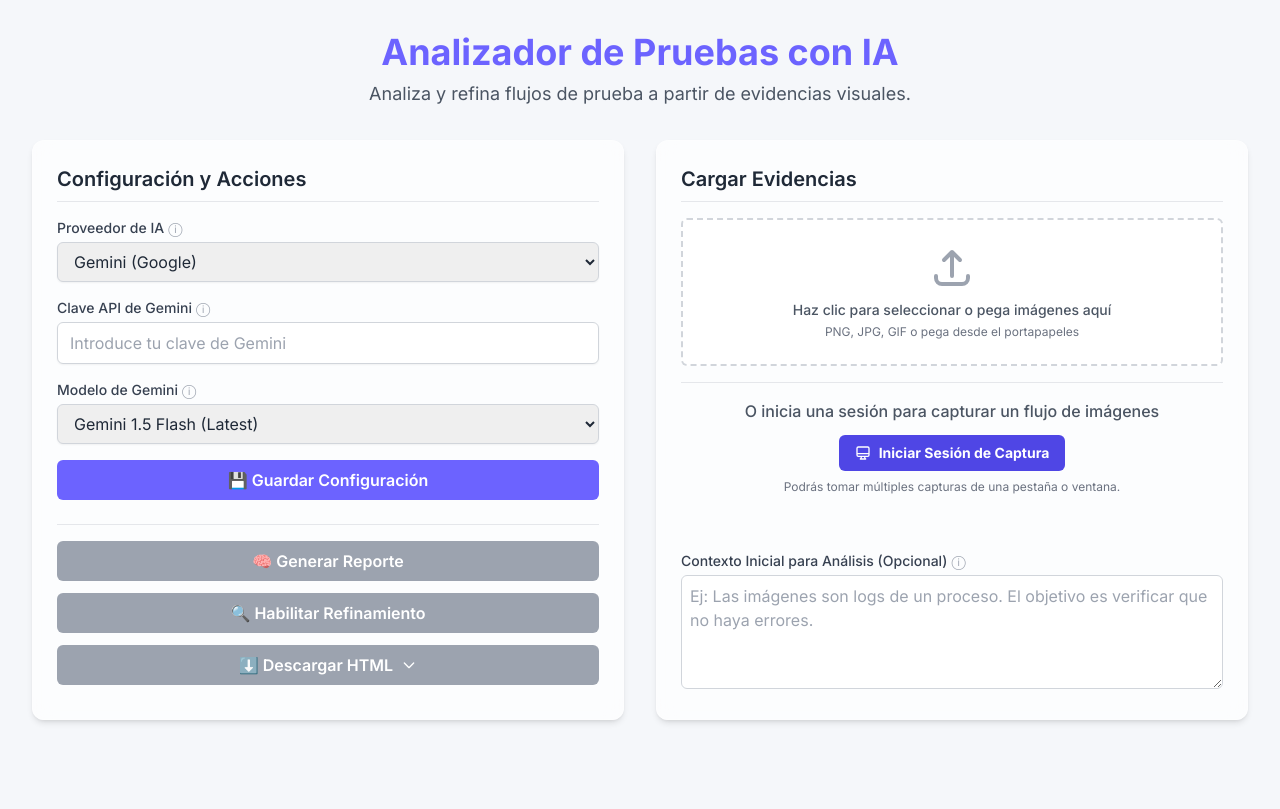
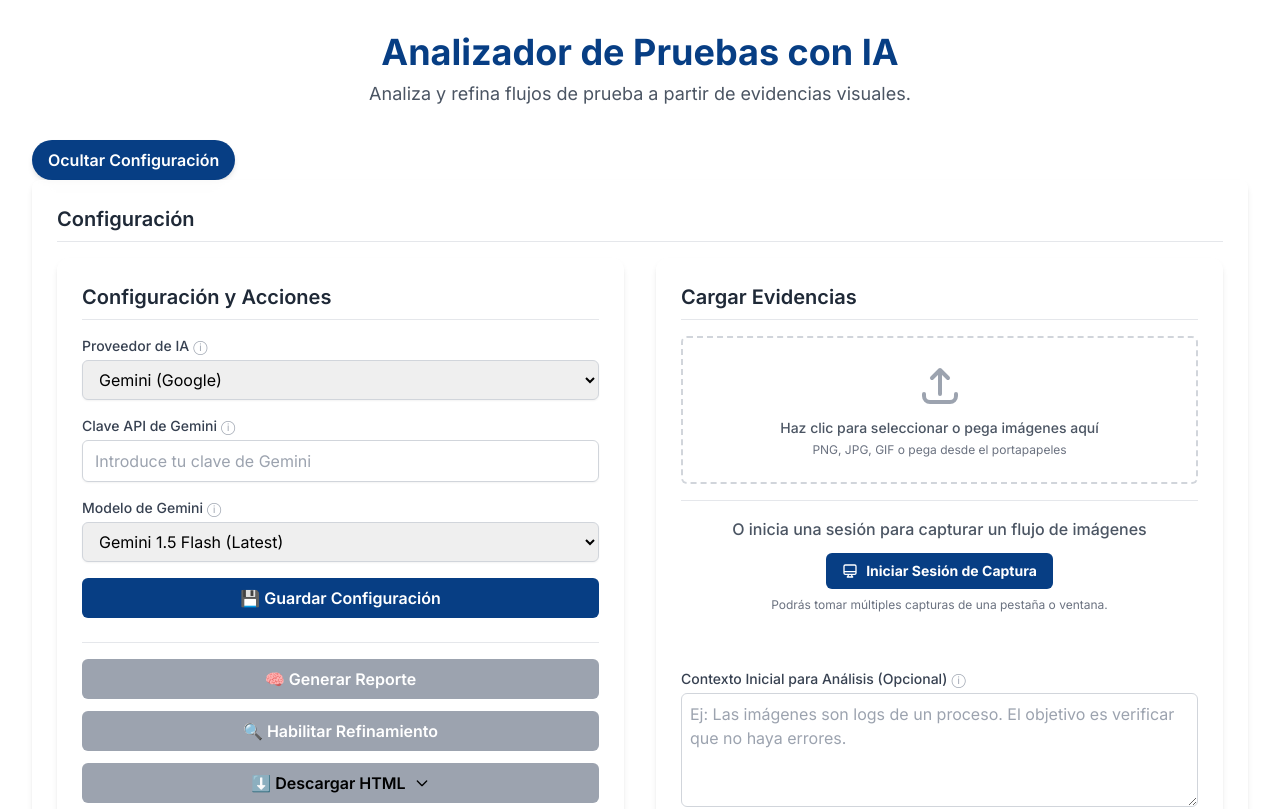
Before and after one commit to anbepa/analizador-ia-react, a React (Vite) app: page / in a window 1280 px wide. Shown: the top 809 px of the page. Built offline with nearby package versions, Linux system fonts and the light colour scheme.

Commit message:
Redesign UI with Bancolombia style and collapsible config

```diff
--- a/src/App.jsx
+++ b/src/App.jsx
@@ -25,14 +25,16 @@ function App() {
                 <p className="text-lg text-gray-600 mt-2">Analiza y refina flujos de prueba a partir de evidencias visuales.</p>
             </header>
 
-            <div className="flex flex-col gap-8">
-                {isConfigVisible ? (
-                    <div className="grid grid-cols-1 md:grid-cols-2 gap-8">
-                        <ConfigurationPanel />
-                        <ImageUploader />
+            <ConfigToggler />
+            <div className="flex flex-col gap-8 mt-16 md:mt-0">
+                {isConfigVisible && (
+                    <div className="bg-white rounded-lg shadow-md p-6 glassmorphism">
+                        <h2 className="text-xl font-semibold mb-4 text-gray-800 border-b pb-2">Configuración</h2>
+                        <div className="grid grid-cols-1 md:grid-cols-2 gap-8">
+                            <ConfigurationPanel />
+                            <ImageUploader />
+                        </div>
                     </div>
-                ) : (
-                    reports.length > 0 && <ConfigToggler />
                 )}
 
                 <div ref={reportRef} className="space-y-8">
--- a/src/components/BrowserCapture.jsx
+++ b/src/components/BrowserCapture.jsx
@@ -101,7 +101,7 @@ function BrowserCapture({ onCapture }) {
                 <div className="flex flex-col items-center">
                     <button
                         onClick={startCaptureSession}
-                        className="w-full sm:w-auto flex items-center justify-center gap-2 bg-indigo-600 hover:bg-indigo-700 text-white font-bold py-2 px-4 rounded-md transition-colors duration-200 text-sm"
+                        className="w-full sm:w-auto flex items-center justify-center gap-2 bg-primary hover:bg-primary/90 text-white font-bold py-2 px-4 rounded-md transition-colors duration-200 text-sm"
                     >
                         <svg className="w-4 h-4" fill="none" stroke="currentColor" viewBox="0 0 24 24" xmlns="http://www.w3.org/2000/svg"><path strokeLinecap="round" strokeLinejoin="round" strokeWidth="2" d="M9.75 17L9 20l-1 1h8l-1-1-.75-3M3 13h18M5 17h14a2 2 0 002-2V5a2 2 0 00-2-2H5a2 2 0 00-2 2v10a2 2 0 002 2z"></path></svg>
                         Iniciar Sesión de Captura
@@ -137,13 +137,13 @@ function BrowserCapture({ onCapture }) {
                         </button>
                         <button
                             onClick={() => setIsPreviewVisible(!isPreviewVisible)}
-                            className="w-full sm:w-auto flex items-center justify-center gap-2 bg-blue-600 hover:bg-blue-700 text-white font-bold py-2 px-4 rounded-md transition-colors text-sm"
+                            className="w-full sm:w-auto flex items-center justify-center gap-2 bg-primary hover:bg-primary/90 text-white font-bold py-2 px-4 rounded-md transition-colors text-sm"
                         >
                             {isPreviewVisible ? 'Ocultar Vista Previa' : 'Mostrar Vista Previa'}
                         </button>
                         <button
                             onClick={stopCaptureSession}
-                            className="w-full sm:w-auto flex items-center justify-center gap-2 bg-red-600 hover:bg-red-700 text-white font-bold py-2 px-4 rounded-md transition-colors text-sm"
+                            className="w-full sm:w-auto flex items-center justify-center gap-2 bg-danger hover:bg-danger/90 text-white font-bold py-2 px-4 rounded-md transition-colors text-sm"
                         >
                             <svg className="w-4 h-4" fill="none" stroke="currentColor" viewBox="0 0 24 24" xmlns="http://www.w3.org/2000/svg"><path strokeLinecap="round" strokeLinejoin="round" strokeWidth="2" d="M6 18L18 6M6 6l12 12"></path></svg>
                             Finalizar Sesión
@@ -151,7 +151,7 @@ function BrowserCapture({ onCapture }) {
                     </div>
                 </div>
             )}
-            {error && <p className="text-red-500 text-sm mt-3 text-center">{error}</p>}
+            {error && <p className="text-danger text-sm mt-3 text-center">{error}</p>}
         </div>
     );
 }
--- a/src/components/ConfigToggler.jsx
+++ b/src/components/ConfigToggler.jsx
@@ -5,14 +5,12 @@ const ConfigToggler = () => {
     const { showConfigurationPanel, setShowConfigurationPanel } = useAppContext();
 
     return (
-        <div className="text-center mb-4">
-            <button
-                onClick={() => setShowConfigurationPanel(!showConfigurationPanel)}
-                className="w-full md:w-auto bg-gray-200 text-gray-700 font-semibold py-2 px-6 rounded-md hover:bg-gray-300 focus:outline-none focus:ring-2 focus:ring-offset-2 focus:ring-gray-400 transition-colors duration-200 flex items-center justify-center space-x-2"
-            >
-                <span>⚙️ {showConfigurationPanel ? 'Ocultar' : 'Mostrar'} Paneles de Configuración y Carga</span>
-            </button>
-        </div>
+        <button
+            onClick={() => setShowConfigurationPanel(!showConfigurationPanel)}
+            className="fixed bottom-4 right-4 z-50 md:static bg-primary text-white font-semibold py-2 px-4 rounded-full shadow-md hover:bg-primary/90 transition-colors w-48 md:w-auto"
+        >
+            {showConfigurationPanel ? 'Ocultar Configuración' : 'Mostrar Configuración'}
+        </button>
     );
 };
 
--- a/src/components/ConfigurationPanel.jsx
+++ b/src/components/ConfigurationPanel.jsx
@@ -60,7 +60,7 @@ function ConfigurationPanel() {
                     <label htmlFor="ai-provider-select" className="block text-sm font-medium text-gray-700 mb-1">Proveedor de IA
                         <span className="ml-1 text-gray-400" title="Selecciona el servicio de IA a utilizar">ⓘ</span>
                     </label>
-                    <select id="ai-provider-select" value={apiConfig.provider} onChange={handleProviderChange} className="w-full px-3 py-2 border border-gray-300 rounded-md shadow-sm focus:outline-none focus:ring-indigo-500 focus:border-indigo-500">
+                    <select id="ai-provider-select" value={apiConfig.provider} onChange={handleProviderChange} className="w-full px-3 py-2 border border-gray-300 rounded-md shadow-sm focus:outline-none focus:ring-primary focus:border-primary">
                         <option value="gemini">Gemini (Google)</option>
                         <option value="openai">OpenAI (ChatGPT)</option>
                         <option value="claude">Anthropic (Claude)</option>
@@ -161,7 +161,7 @@ function ConfigurationPanel() {
 
                 <button
                     onClick={saveConfigToCache}
-                    className="w-full bg-primary text-white font-semibold py-2 px-4 rounded-md hover:bg-indigo-700 focus:outline-none focus:ring-2 focus:ring-offset-2 focus:ring-indigo-500 transition-colors duration-200 flex items-center justify-center gap-2"
+                    className="w-full bg-primary text-white font-semibold py-2 px-4 rounded-md hover:bg-primary/90 focus:outline-none focus:ring-2 focus:ring-offset-2 focus:ring-primary transition-colors duration-200 flex items-center justify-center gap-2"
                 >
                     💾 Guardar Configuración
                 </button>
@@ -172,7 +172,7 @@ function ConfigurationPanel() {
                     onClick={() => handleAnalysis(false)}
                     disabled={!canGenerate}
                     title={canGenerate ? '' : 'Carga evidencias y clave API'}
-                    className="w-full bg-green-600 text-white font-semibold py-2 px-6 rounded-md hover:bg-green-700 focus:outline-none focus:ring-2 focus:ring-offset-2 focus:ring-green-500 transition-colors duration-200 disabled:bg-gray-400 disabled:cursor-not-allowed flex items-center justify-center space-x-2"
+                    className="w-full bg-primary text-white font-semibold py-2 px-6 rounded-md hover:bg-primary/90 focus:outline-none focus:ring-2 focus:ring-offset-2 focus:ring-primary transition-colors duration-200 disabled:bg-gray-400 disabled:cursor-not-allowed flex items-center justify-center space-x-2"
                 >
                     <span>🧠 Generar Reporte</span>
                 </button>
@@ -180,7 +180,7 @@ function ConfigurationPanel() {
                     onClick={handleEnableRefinement}
                     disabled={!canRefine}
                     title={canRefine ? '' : 'Genera un reporte primero'}
-                    className="w-full bg-blue-600 text-white font-semibold py-2 px-6 rounded-md hover:bg-blue-700 focus:outline-none focus:ring-2 focus:ring-offset-2 focus:ring-blue-500 transition-colors duration-200 disabled:bg-gray-400 disabled:cursor-not-allowed flex items-center justify-center space-x-2"
+                    className="w-full bg-primary text-white font-semibold py-2 px-6 rounded-md hover:bg-primary/90 focus:outline-none focus:ring-2 focus:ring-offset-2 focus:ring-primary transition-colors duration-200 disabled:bg-gray-400 disabled:cursor-not-allowed flex items-center justify-center space-x-2"
                 >
                     <span>🔍 Habilitar Refinamiento</span>
                 </button>
@@ -189,7 +189,7 @@ function ConfigurationPanel() {
                         onClick={() => setShowDownloadOptions(!showDownloadOptions)}
                         disabled={!canDownload}
                         title={canDownload ? '' : 'Genera un reporte primero'}
-                        className="w-full bg-orange-500 text-white font-semibold py-2 px-6 rounded-md hover:bg-orange-600 focus:outline-none focus:ring-2 focus:ring-offset-2 focus:ring-orange-500 transition-colors duration-200 disabled:bg-gray-400 disabled:cursor-not-allowed flex items-center justify-center space-x-2"
+                        className="w-full bg-highlight text-black font-semibold py-2 px-6 rounded-md hover:bg-highlight/90 focus:outline-none focus:ring-2 focus:ring-offset-2 focus:ring-highlight transition-colors duration-200 disabled:bg-gray-400 disabled:cursor-not-allowed flex items-center justify-center space-x-2"
                     >
                         <span>⬇️ Descargar HTML</span>
                         <svg className={`w-4 h-4 transition-transform ${showDownloadOptions ? 'transform rotate-180' : ''}`} fill="none" stroke="currentColor" viewBox="0 0 24 24" xmlns="http://www.w3.org/2000/svg"><path strokeLinecap="round" strokeLinejoin="round" strokeWidth="2" d="M19 9l-7 7-7-7"></path></svg>
--- a/src/components/ImageUploader.jsx
+++ b/src/components/ImageUploader.jsx
@@ -73,7 +73,7 @@ function ImageUploader() {
                 onDragOver={handleDragOver}
                 onDragLeave={handleDragLeave}
                 onDrop={handleDrop}
-                className={`w-full cursor-pointer bg-white border-2 border-dashed border-gray-300 rounded-md p-6 flex flex-col items-center justify-center text-center hover:border-indigo-500 transition-colors duration-200 ${isDragging ? 'dropzone-dragging' : ''}`}
+                className={`w-full cursor-pointer bg-white border-2 border-dashed border-gray-300 rounded-md p-6 flex flex-col items-center justify-center text-center hover:border-primary transition-colors duration-200 ${isDragging ? 'dropzone-dragging' : ''}`}
             >
                 <svg className="w-12 h-12 text-gray-400" fill="none" stroke="currentColor" viewBox="0 0 24 24" xmlns="http://www.w3.org/2000/svg"><path strokeLinecap="round" strokeLinejoin="round" strokeWidth="2" d="M4 16v1a3 3 0 003 3h10a3 3 0 003-3v-1m-4-8l-4-4m0 0L8 8m4-4v12"></path></svg>
                 <span className="mt-2 text-sm font-medium text-gray-600">Haz clic para seleccionar o pega imágenes aquí</span>
@@ -95,7 +95,7 @@ function ImageUploader() {
                             <img src={img.dataUrl} alt={img.name} onClick={() => window.open(img.dataUrl, '_blank')} />
                             <button
                                 onClick={() => handleRemoveImage(index)}
-                                className="absolute -top-2 -right-2 bg-red-500 text-white rounded-full p-1 opacity-75 hover:opacity-100"
+                                className="absolute -top-2 -right-2 bg-danger text-white rounded-full p-1 opacity-75 hover:opacity-100"
                             >
                                 ✕
                             </button>
--- a/src/components/RefinementControls.jsx
+++ b/src/components/RefinementControls.jsx
@@ -31,7 +31,7 @@ function RefinementControls() {
                 </button>
                 <button
                     onClick={handleSaveAndRefine}
-                    className="bg-blue-600 text-white font-semibold py-2 px-4 rounded-md hover:bg-blue-700 disabled:bg-blue-400"
+                    className="bg-primary text-white font-semibold py-2 px-4 rounded-md hover:bg-primary/90 disabled:bg-primary/50"
                     disabled={loading.state}
                 >
                     Guardar y Refinar
--- a/src/components/TicketModal.jsx
+++ b/src/components/TicketModal.jsx
@@ -23,7 +23,7 @@ function TicketModal({ show, title, content, onClose }) {
                     <div className="mt-4 modal-content">{content}</div>
                 </div>
                 <div className="bg-gray-50 px-6 py-3 flex justify-end space-x-3 rounded-b-lg">
-                    <button onClick={copyToClipboard} className="bg-indigo-600 text-white font-semibold py-2 px-4 rounded-md hover:bg-indigo-700">Copiar al Portapapeles</button>
+                    <button onClick={copyToClipboard} className="bg-primary text-white font-semibold py-2 px-4 rounded-md hover:bg-primary/90">Copiar al Portapapeles</button>
                 </div>
             </div>
         </div>
--- a/src/index.css
+++ b/src/index.css
@@ -10,7 +10,7 @@
 /* Estilos personalizados del proyecto original */
 body {
     font-family: 'Inter', sans-serif;
-    @apply bg-secondary text-gray-800;
+    @apply bg-white text-black;
 }
 
 .glassmorphism {
@@ -83,12 +83,13 @@ body {
     border-left: 5px solid #28a745 !important
 }
 
+
 .report-content tr.status-failure td:first-child {
-    border-left: 5px solid #dc3545 !important
+    border-left: 5px solid #E30520 !important
 }
 
 .report-content tr.status-deviation td:first-child {
-    border-left: 5px solid #ffc107 !important
+    border-left: 5px solid #FFD300 !important
 }
 
 .report-content[contenteditable="true"] {
```
Also changed, not shown: src/components/ReportDisplay.jsx (+16 -9 lines), tailwind.config.js (+5 -2 lines).
